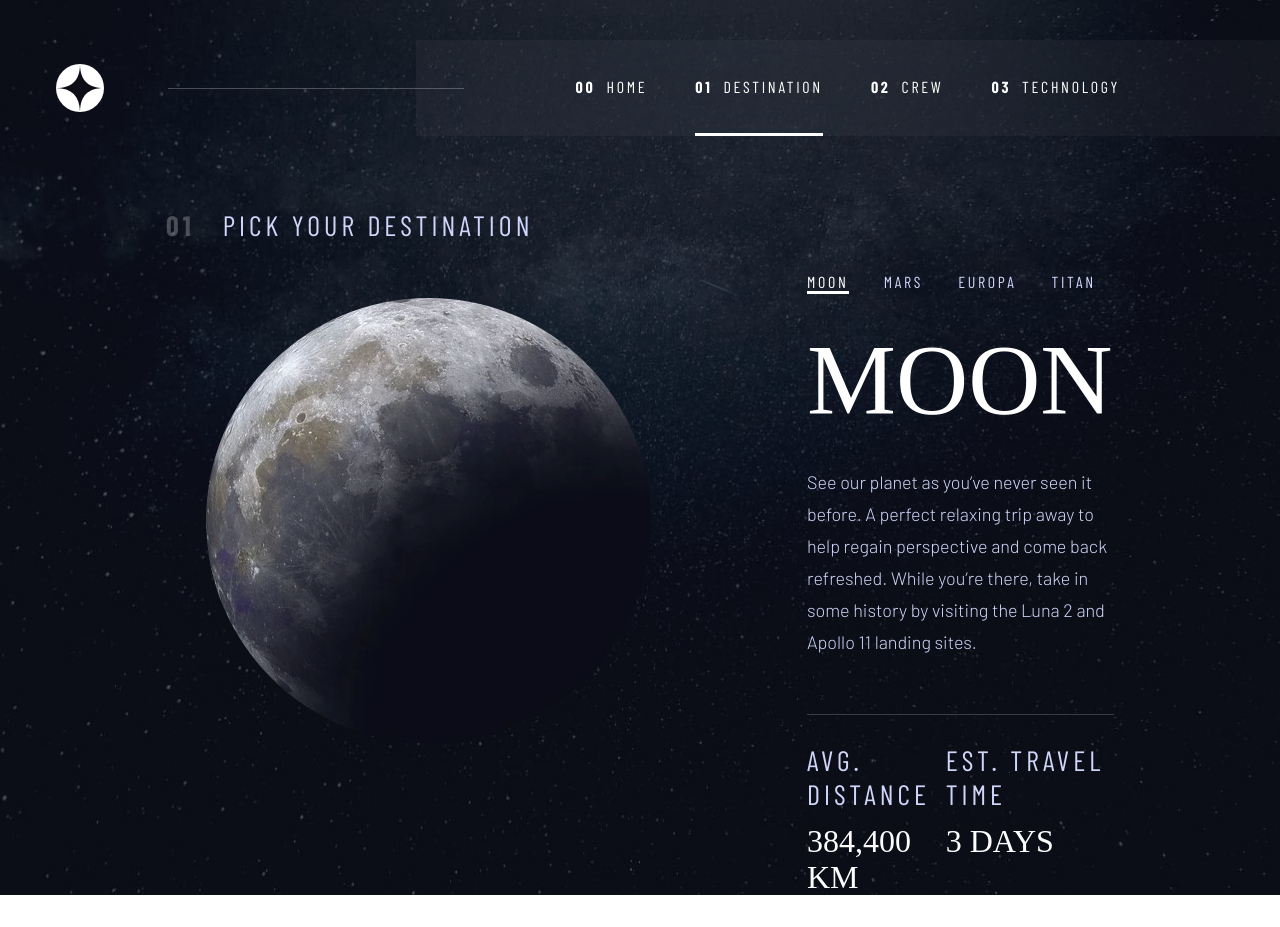
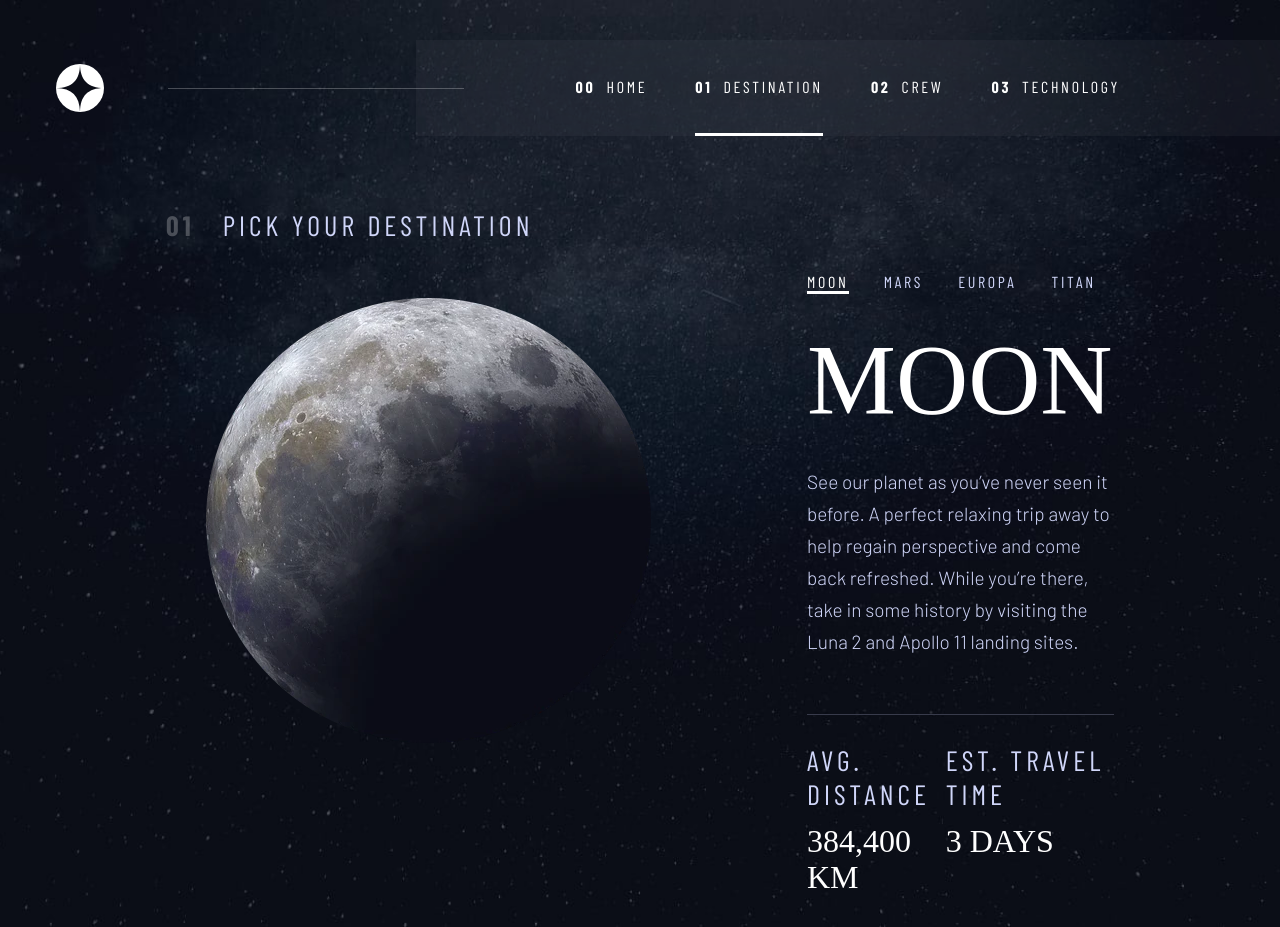
Before and after one commit to gcarter89/space-tourism-website, a React (Create React App) app: page /destination in a window 1280 px wide. Before the commit the page ends 895 px from the top, so only its background shows below. Built offline with nearby package versions, Linux system fonts and the light colour scheme; a web font is replaced by a local one.

Commit message:
tweaked font-size to fix line break issue

```diff
--- a/src/Styles/Destination.module.scss
+++ b/src/Styles/Destination.module.scss
@@ -9,6 +9,7 @@
 .menuCopyStatGroup {
     margin-top: 64px;
     margin-left: 156px;
+    margin-bottom: 32px;
 }
 
 .headingPlanet {
@@ -82,6 +83,9 @@
         text-transform: uppercase;
         font-size: 100px;
     }
+    p {
+        font-size: 19px;
+    }
 }
 
 @media screen and (max-width: 768px) {
@@ -97,6 +101,7 @@
     .menuCopyStatGroup {
         margin-left: unset;
         margin-top: unset;
+        margin-bottom: unset;
     }
 
     .headingPlanet {
@@ -147,6 +152,7 @@
             line-height: 91.68px;
         }
         p {
+            font-size: unset;
             margin-right: 98px;
             margin-left: 98px;
         }
```
